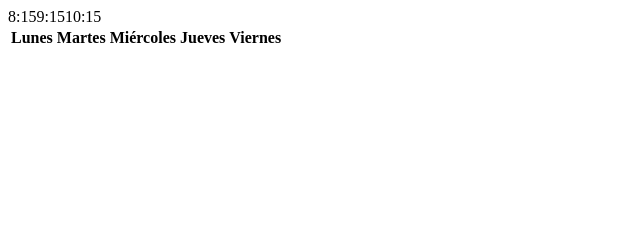
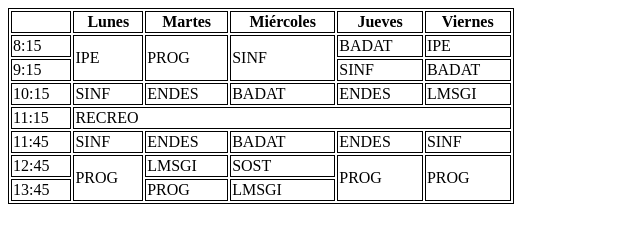
Before and after one commit to iherrec/LMSGI, a plain HTML site: page Ejercicio4.html in a window 1280 px wide. Shown: the whole page, without its empty margins (0-640 px from the left). Drawn offline with Linux system fonts and the light colour scheme.

Commit message:
Ejercicio 4 - commit final

```diff
--- a/Ejercicio4.html
+++ b/Ejercicio4.html
@@ -1,14 +1,19 @@
 <!DOCTYPE html>
 <html lang="en">
 <head>
+    <style>table, th, td {
+  border: 1px solid black;
+}</style>
+
     <meta charset="UTF-8">
     <meta name="viewport" content="width=device-width, initial-scale=1.0">
     <title>Ejercicio 4</title>
 </head>
 <body>
-    <table>
+    <table style = "width:40%">
         <thead>
             <tr>
+                <th></th>
                 <th>Lunes</th>
                 <th>Martes</th>
                 <th>Miércoles</th>
@@ -16,10 +21,65 @@
                 <th>Viernes</th>
             </tr>
         </thead>
+
         <tbody>
-            <tr>8:15</tr>
-            <tr>9:15</tr>
-            <tr>10:15</tr>
+            <tr>
+                <td>8:15</td>
+                <td rowspan="2">IPE</td>
+                <td rowspan="2">PROG</td>
+                <td rowspan="2">SINF</td>
+                <td>BADAT</td>
+                <td>IPE</td>
+            </tr>
+
+            <tr>
+                <td>9:15</td>
+                <td>SINF</td>
+                <td>BADAT</td>
+
+            </tr>
+
+            <tr>
+                <td>10:15</td>
+                <td>SINF</td>
+                <td>ENDES</td>
+                <td>BADAT</td>
+                <td>ENDES</td>
+                <td>LMSGI</td>
+            </tr>
+
+            <tr>
+                <td>11:15</td>
+                <td colspan="5">RECREO</td>
+            </tr>
+
+            <tr>
+                <td>11:45</td>
+                <td>SINF</td>
+                <td>ENDES</td>
+                <td>BADAT</td>
+                <td>ENDES</td>
+                <td>SINF</td>
+            </tr>
+
+            <tr>
+                <td>12:45</td>
+                <td rowspan="2">PROG</td>
+                <td>LMSGI</td>
+                <td>SOST</td>
+                <td rowspan="2">PROG</td>
+                <td rowspan="2">PROG</td>
+            </tr>
+
+            <tr>
+                <td>13:45</td>
+                <td>PROG</td>
+                <td>LMSGI</td>
+
+
+            </tr>
+
+
         </tbody>
     </table>
 
```
